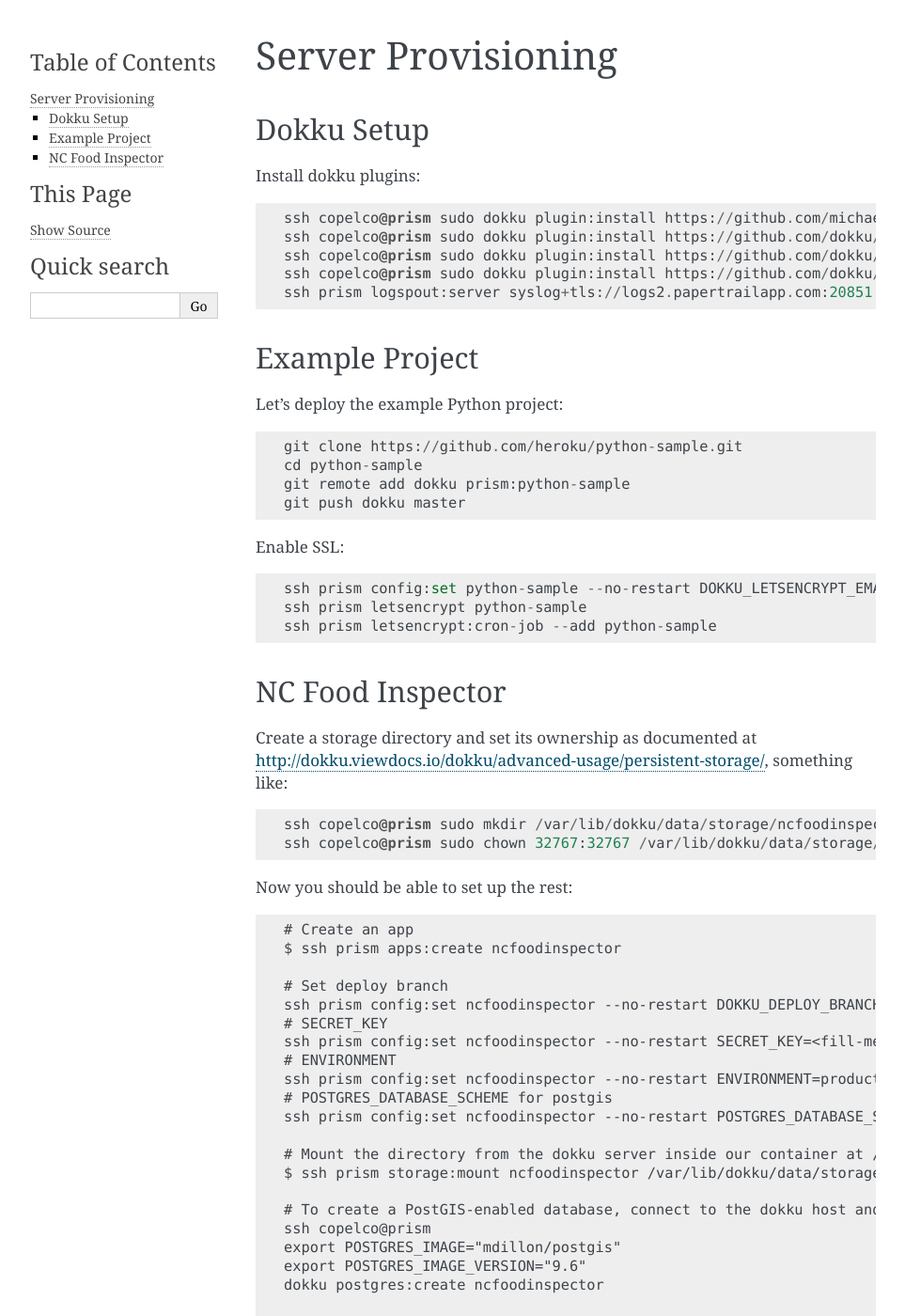
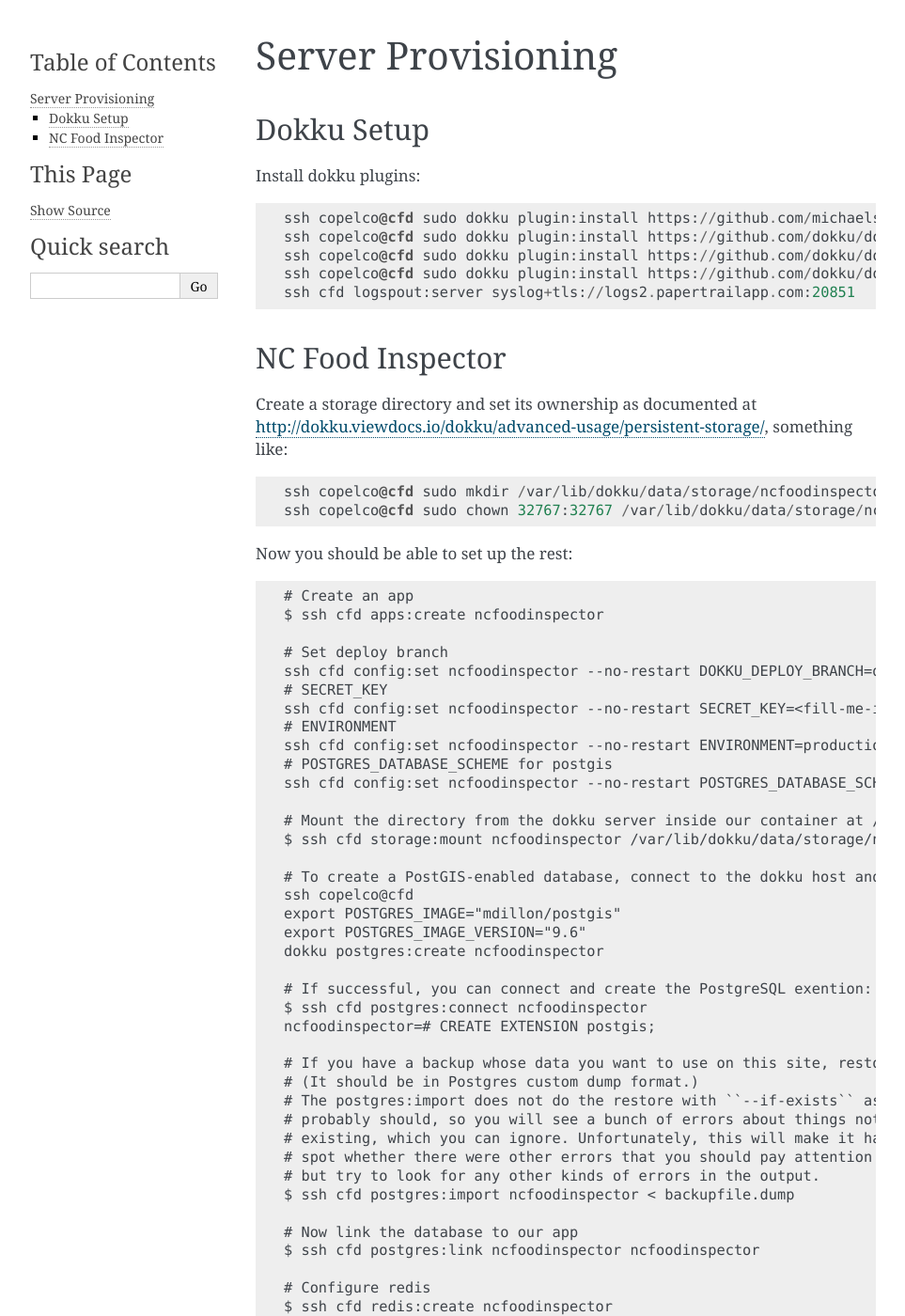
Before and after one commit to codefordurham/food-inspector, a Sphinx documentation site: the page built from docs/provisioning.rst, in a window 1280 px wide and 1400 px high. Shown: the whole window at 94% size, without its empty margins (148-1111 px from the left). Built offline with Sphinx 7.4.7, drawn with Linux system fonts in a browser that asks for light colours; pages that are not in the unit, such as notebooks, are missing from menus; some of the changed text lies outside the part shown.

Commit message:
switch to cfd shortcut

```diff
--- a/docs/provisioning.rst
+++ b/docs/provisioning.rst
@@ -7,28 +7,11 @@
 
 Install dokku plugins::
 
-    ssh copelco@prism sudo dokku plugin:install https://github.com/michaelshobbs/dokku-logspout.git
-    ssh copelco@prism sudo dokku plugin:install https://github.com/dokku/dokku-letsencrypt.git
-    ssh copelco@prism sudo dokku plugin:install https://github.com/dokku/dokku-postgres.git postgres
-    ssh copelco@prism sudo dokku plugin:install https://github.com/dokku/dokku-redis.git redis
-    ssh prism logspout:server syslog+tls://logs2.papertrailapp.com:20851
-
-
-Example Project
----------------
-
-Let's deploy the example Python project::
-
-  git clone https://github.com/heroku/python-sample.git
-  cd python-sample
-  git remote add dokku prism:python-sample
-  git push dokku master
-
-Enable SSL::
-
-  ssh prism config:set python-sample --no-restart DOKKU_LETSENCRYPT_EMAIL='copelco@caktusgroup.com'
-  ssh prism letsencrypt python-sample
-  ssh prism letsencrypt:cron-job --add python-sample
+    ssh copelco@cfd sudo dokku plugin:install https://github.com/michaelshobbs/dokku-logspout.git
+    ssh copelco@cfd sudo dokku plugin:install https://github.com/dokku/dokku-letsencrypt.git
+    ssh copelco@cfd sudo dokku plugin:install https://github.com/dokku/dokku-postgres.git postgres
+    ssh copelco@cfd sudo dokku plugin:install https://github.com/dokku/dokku-redis.git redis
+    ssh cfd logspout:server syslog+tls://logs2.papertrailapp.com:20851
 
 
 NC Food Inspector
@@ -36,34 +19,34 @@
 
 Create a storage directory and set its ownership as documented at http://dokku.viewdocs.io/dokku/advanced-usage/persistent-storage/, something like::
 
-    ssh copelco@prism sudo mkdir /var/lib/dokku/data/storage/ncfoodinspector
-    ssh copelco@prism sudo chown 32767:32767 /var/lib/dokku/data/storage/ncfoodinspector
+    ssh copelco@cfd sudo mkdir /var/lib/dokku/data/storage/ncfoodinspector
+    ssh copelco@cfd sudo chown 32767:32767 /var/lib/dokku/data/storage/ncfoodinspector
 
 Now you should be able to set up the rest::
 
     # Create an app
-    $ ssh prism apps:create ncfoodinspector
+    $ ssh cfd apps:create ncfoodinspector
 
     # Set deploy branch
-    ssh prism config:set ncfoodinspector --no-restart DOKKU_DEPLOY_BRANCH=dokku
+    ssh cfd config:set ncfoodinspector --no-restart DOKKU_DEPLOY_BRANCH=dokku
     # SECRET_KEY
-    ssh prism config:set ncfoodinspector --no-restart SECRET_KEY=<fill-me-in>
+    ssh cfd config:set ncfoodinspector --no-restart SECRET_KEY=<fill-me-in>
     # ENVIRONMENT
-    ssh prism config:set ncfoodinspector --no-restart ENVIRONMENT=production
+    ssh cfd config:set ncfoodinspector --no-restart ENVIRONMENT=production
     # POSTGRES_DATABASE_SCHEME for postgis
-    ssh prism config:set ncfoodinspector --no-restart POSTGRES_DATABASE_SCHEME=postgis
+    ssh cfd config:set ncfoodinspector --no-restart POSTGRES_DATABASE_SCHEME=postgis
 
     # Mount the directory from the dokku server inside our container at /storage
-    $ ssh prism storage:mount ncfoodinspector /var/lib/dokku/data/storage/ncfoodinspector:/storage
+    $ ssh cfd storage:mount ncfoodinspector /var/lib/dokku/data/storage/ncfoodinspector:/storage
 
     # To create a PostGIS-enabled database, connect to the dokku host and set the base image before running postgres:create:
-    ssh copelco@prism
+    ssh copelco@cfd
     export POSTGRES_IMAGE="mdillon/postgis"
     export POSTGRES_IMAGE_VERSION="9.6"
     dokku postgres:create ncfoodinspector
 
     # If successful, you can connect and create the PostgreSQL exention:
-    $ ssh prism postgres:connect ncfoodinspector
+    $ ssh cfd postgres:connect ncfoodinspector
     ncfoodinspector=# CREATE EXTENSION postgis;
 
     # If you have a backup whose data you want to use on this site, restore from it
@@ -73,25 +56,25 @@
     # existing, which you can ignore. Unfortunately, this will make it hard to
     # spot whether there were other errors that you should pay attention to,
     # but try to look for any other kinds of errors in the output.
-    $ ssh prism postgres:import ncfoodinspector < backupfile.dump
+    $ ssh cfd postgres:import ncfoodinspector < backupfile.dump
 
     # Now link the database to our app
-    $ ssh prism postgres:link ncfoodinspector ncfoodinspector
+    $ ssh cfd postgres:link ncfoodinspector ncfoodinspector
 
     # Configure redis
-    $ ssh prism redis:create ncfoodinspector
-    $ ssh prism redis:link ncfoodinspector ncfoodinspector
+    $ ssh cfd redis:create ncfoodinspector
+    $ ssh cfd redis:link ncfoodinspector ncfoodinspector
 
     # Tell local git about the dokku server and push
-    $ git remote add prism prism:ncfoodinspector
-    $ git push prism dokku
+    $ git remote add cfd cfd:ncfoodinspector
+    $ git push cfd dokku
 
     # Setup SSL
-    ssh prism config:set ncfoodinspector --no-restart DOKKU_LETSENCRYPT_EMAIL='code-for-durham-team@codeforamerica.org'
-    ssh prism letsencrypt ncfoodinspector
-    ssh prism letsencrypt:cron-job --add ncfoodinspector
+    ssh cfd config:set ncfoodinspector --no-restart DOKKU_LETSENCRYPT_EMAIL='code-for-durham-team@codeforamerica.org'
+    ssh cfd letsencrypt ncfoodinspector
+    ssh cfd letsencrypt:cron-job --add ncfoodinspector
 
     # Manually kick off import
-    ssh prism run ncfoodinspector python manage.py shell
+    ssh cfd run ncfoodinspector python manage.py shell
     >>> from eatsmart.locations.wake.tasks import import_wake_data
     >>> import_wake_data.delay()
```
